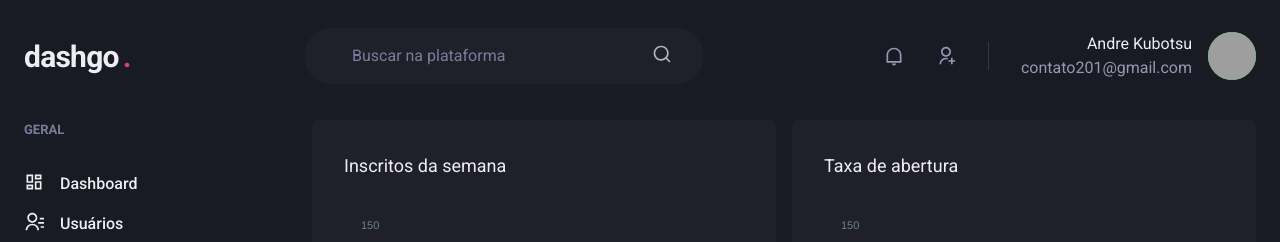
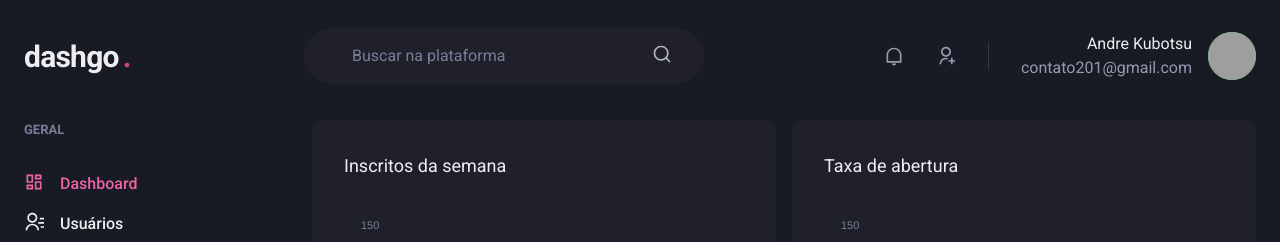
Before and after one commit to andrekubotsu/next-chakra-dashgo, a Next.js app: page /dashboard in a window 1280 px wide. Shown: the top 242 px of the page. Built offline with nearby package versions, Linux system fonts and the light colour scheme; grey boxes are pictures that could not be loaded.

Commit message:
isActive links added with asPath

```diff
--- /dev/null
+++ b/src/components/ActiveLink.tsx
@@ -0,0 +1,35 @@
+import Link, { LinkProps } from "next/link";
+import { useRouter } from "next/router";
+import { cloneElement, ReactElement } from "react";
+
+interface ActiveLinkProps extends LinkProps {
+  children: ReactElement;
+  shouldMatchExactHref?: boolean;
+}
+
+export function ActiveLink({
+  children,
+  shouldMatchExactHref = false,
+  ...rest
+}: ActiveLinkProps) {
+  const { asPath } = useRouter();
+
+  let isActive = false;
+
+  if (shouldMatchExactHref && (asPath === rest.href || asPath === rest.as)) {
+    isActive = true;
+  }
+
+  if (
+    (!shouldMatchExactHref && asPath.startsWith(String(rest.href))) ||
+    asPath.startsWith(String(rest.as))
+  ) {
+    isActive = true;
+  }
+
+  return (
+    <Link {...rest}>
+      {cloneElement(children, { color: isActive ? "pink.400" : "gray.50" })}
+    </Link>
+  );
+}
--- a/src/components/Sidebar/NavLink.tsx
+++ b/src/components/Sidebar/NavLink.tsx
@@ -6,7 +6,7 @@
 } from "@chakra-ui/react";
 import { ElementType } from "react";
 
-import Link from "next/link";
+import { ActiveLink } from "../ActiveLink";
 
 interface NavLinkProps extends ChakraLinkProps {
   icon: ElementType;
@@ -16,13 +16,13 @@
 
 export function NavLink({ icon, children, href, ...rest }: NavLinkProps) {
   return (
-    <Link href={href} passHref>
+    <ActiveLink href={href} passHref>
       <ChakraLink display="flex" align="center" {...rest}>
         <Icon as={icon} fontSize="20" />
         <Text ml="4" fontWeight="medium">
           {children}
         </Text>
       </ChakraLink>
-    </Link>
+    </ActiveLink>
   );
 }
```
